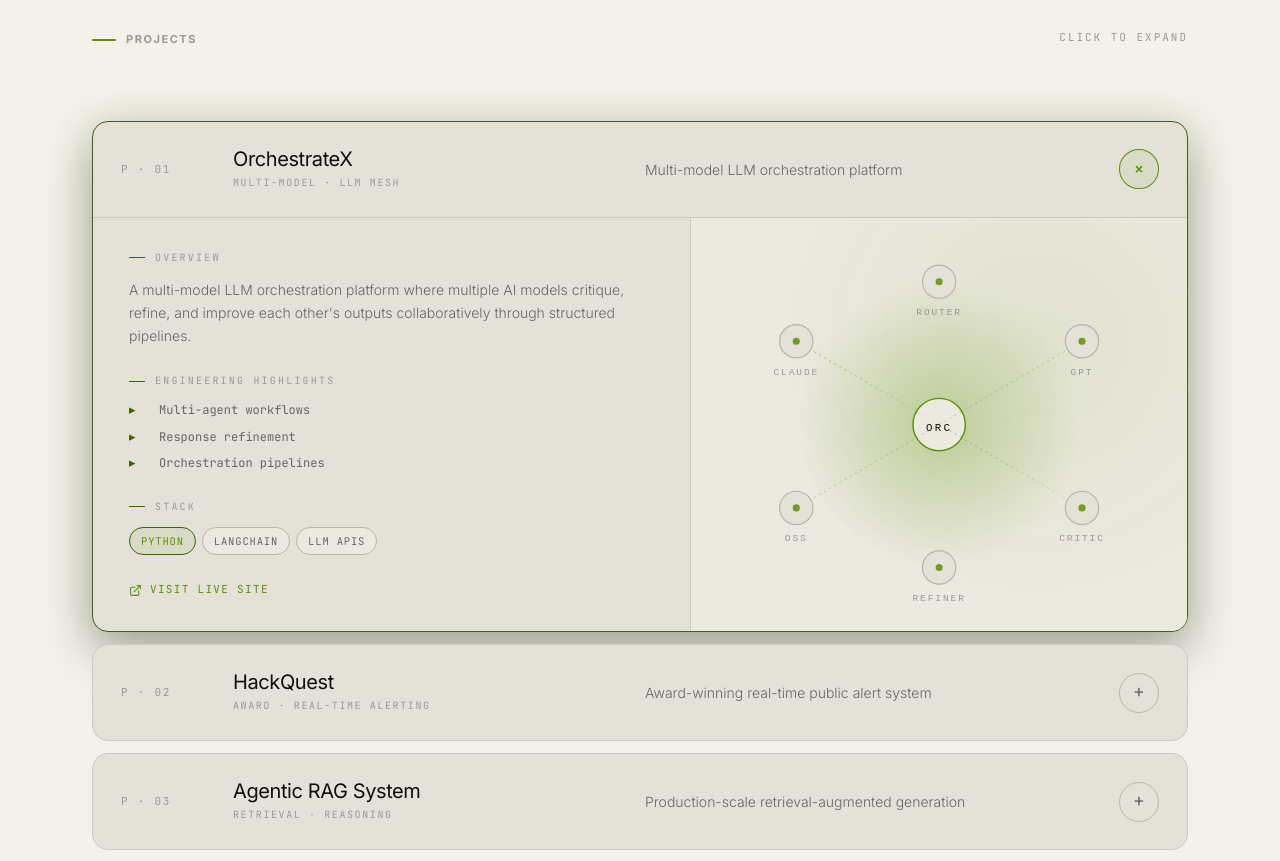
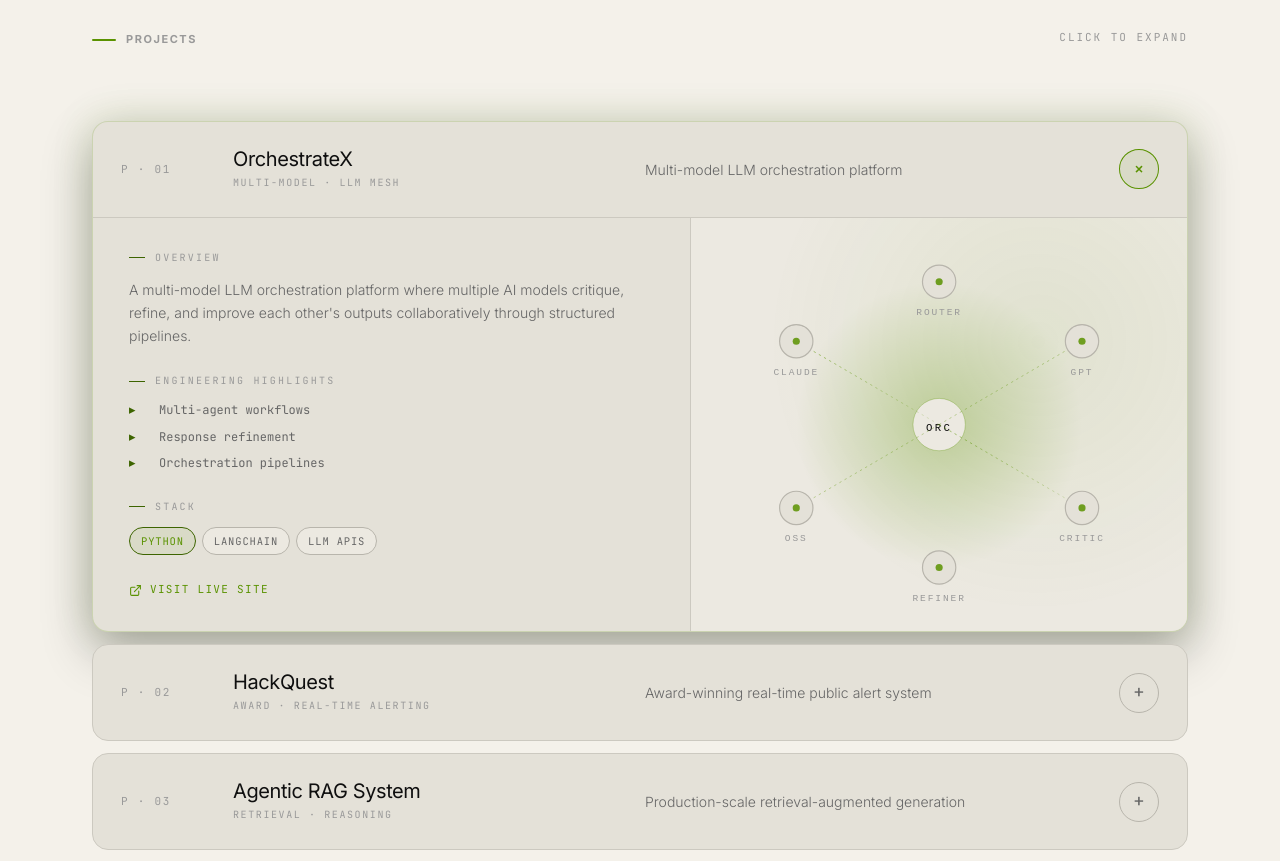
Before and after one commit to Atul013/Portfolio-v2, a React (Vite) app: page / in a window 1280 px wide. Shown: the part 4500-5361 px from the top of the page. Built offline with nearby package versions, Linux system fonts and the light colour scheme.

Commit message:
Soften project card border and ORC circle stroke
- Open card border: accent-dark -> rgba(accent-rgb, 0.18) for a barely-there tint
- ORC center circle: strokeWidth 1.2 -> 0.6, strokeOpacity 1 -> 0.4
- Hover glow: 90px at 3% opacity (halved from previous 180px)

```diff
--- a/src/components/Projects.jsx
+++ b/src/components/Projects.jsx
@@ -27,7 +27,7 @@ function ProjectVisual({ kind }) {
         </linearGradient>
       </defs>
       <circle cx="180" cy="150" r="120" fill="url(#og1)" />
-      <circle cx="180" cy="150" r="22" style={{ fill: 'var(--bg-2)', stroke: 'var(--accent)' }} strokeWidth="1.2" />
+      <circle cx="180" cy="150" r="22" style={{ fill: 'var(--bg-2)', stroke: 'var(--accent)' }} strokeWidth="0.6" strokeOpacity="0.4" />
       <text x="180" y="155" textAnchor="middle" style={{ fill: 'var(--text)' }} fontFamily="monospace" fontSize="9" letterSpacing="2">ORC</text>
       {[
         { x: 60,  y: 80,  l: 'CLAUDE'  },
--- a/src/index.css
+++ b/src/index.css
@@ -603,7 +603,7 @@ section { padding: 120px 0; }
 }
 .project-row:hover::before { opacity: 1; }
 .project-row:hover    { border-color: var(--border-2); transform: translateY(-2px); }
-.project-row--open    { border-color: var(--accent-dark); box-shadow: 0 20px 50px rgba(0,0,0,0.3), var(--accent-glow) 0 0 40px; }
+.project-row--open    { border-color: rgba(var(--accent-rgb), 0.18); box-shadow: 0 20px 50px rgba(0,0,0,0.3), var(--accent-glow) 0 0 40px; }
 
 /* ── Collapsed header ── */
 .project-row__hd {
```
